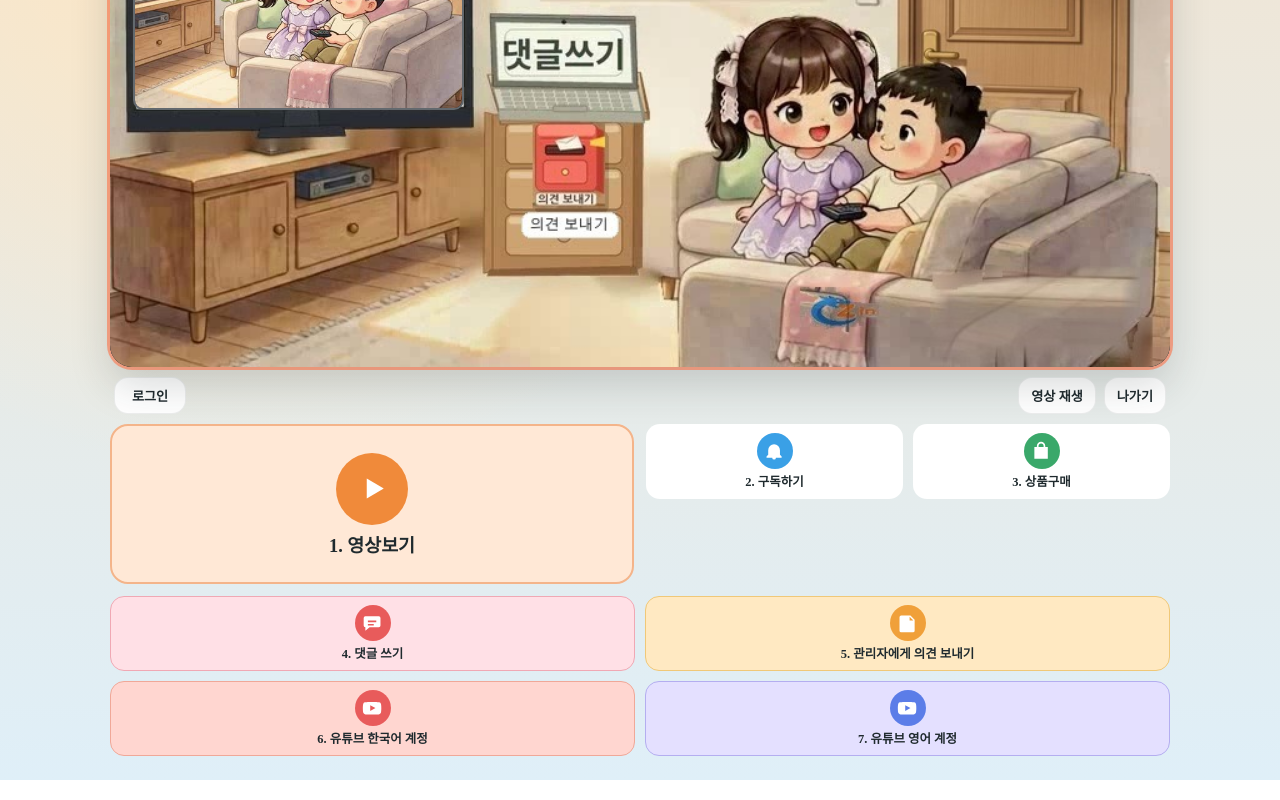
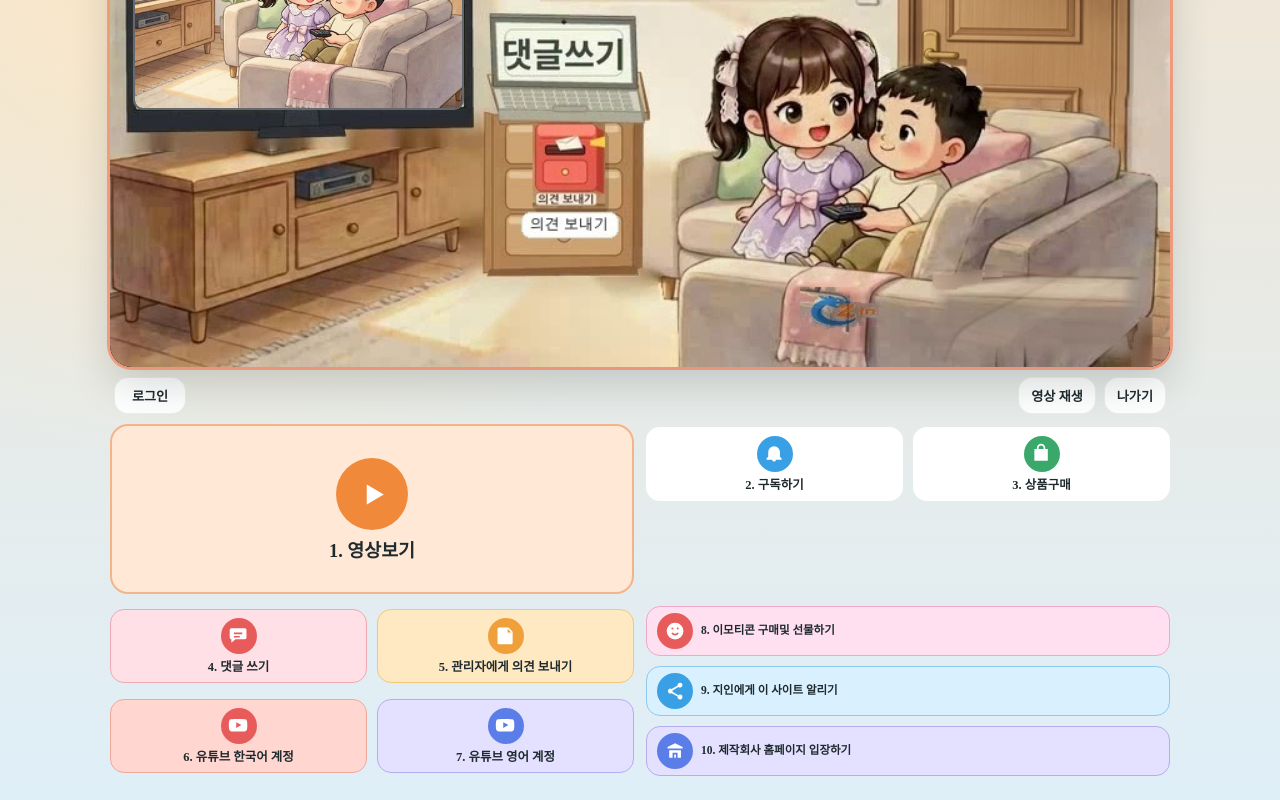
Before and after one commit to harryyoo59/bomkong, a Next.js app: page / in a window 1280 px wide. Shown: the part 251-1051 px from the top of the page. Built offline with nearby package versions, Linux system fonts and the light colour scheme; no server answers; the database is empty; grey boxes are pictures that could not be loaded.

Commit message:
feat: lobby fourth tile with emoticon, share, company
Stack three one-line actions; add emoticon stub behind guardian.

Co-authored-by: harryyoo59 <harryyoo59@users.noreply.github.com>

```diff
--- a/app/globals.css
+++ b/app/globals.css
@@ -2136,9 +2136,22 @@ label.form-row textarea {
   box-shadow: none;
 }
 
-/* 댓글·의견·유튜브 칸: 구독·상품 아래 가로로 길게 */
-.living-menu-grid > .menu-tile-more-cluster {
-  grid-column: 1 / -1;
+/* 로비 네 번째 칸: 이모티콘·알리기·제작회사 세 줄 */
+.menu-tile-invite-cluster {
+  grid-template-columns: 1fr;
+  grid-template-rows: 1fr 1fr 1fr;
+}
+
+.menu-tile-invite-cluster .menu-mini {
+  flex-direction: row;
+  justify-content: flex-start;
+  gap: 8px;
+  padding: 6px 10px;
+}
+
+.menu-tile-invite-cluster .menu-mini-label {
+  text-align: left;
+  font-size: clamp(0.58rem, 2.2vw, 0.72rem);
 }
 
 .menu-tile-label {
@@ -2250,6 +2263,21 @@ label.form-row textarea {
   border-color: #b4aef0;
 }
 
+.menu-mini-emoticon {
+  background: #ffe0f0;
+  border-color: #f0a8c8;
+}
+
+.menu-mini-share {
+  background: #d9f0ff;
+  border-color: #8ec8ef;
+}
+
+.menu-mini-company {
+  background: #e4e0ff;
+  border-color: #b4aef0;
+}
+
 .menu-mini.is-pending {
   opacity: 0.72;
   cursor: not-allowed;
--- a/components/LivingRoomHome.tsx
+++ b/components/LivingRoomHome.tsx
@@ -61,7 +61,7 @@ type TvScreenMedia =
 const DOOR_KNOCK_GAP_MS = 4000;
 const DOOR_KNOCKS_NEEDED = 5;
 
-export type LivingMenuId = "watch" | "subscribe" | "goods";
+export type LivingMenuId = "watch" | "subscribe" | "goods" | "emoticon";
 
 const MENUS: {
   id: LivingMenuId;
@@ -85,6 +85,12 @@ const MENUS: {
     id: "goods",
     label: "상품구매",
     href: "/goods",
+    needsGuardian: true,
+  },
+  {
+    id: "emoticon",
+    label: "이모티콘 구매및 선물하기",
+    href: "/emoticons",
     needsGuardian: true,
   },
 ];
@@ -156,6 +162,39 @@ function IconYoutube({ className }: { className?: string }) {
       <path
         fill="currentColor"
         d="M23 12.2s0-3.4-.4-5a2.9 2.9 0 0 0-2-2C18.8 4.7 12 4.7 12 4.7s-6.8 0-8.6.5a2.9 2.9 0 0 0-2 2c-.4 1.6-.4 5-.4 5s0 3.4.4 5a2.9 2.9 0 0 0 2 2c1.8.5 8.6.5 8.6.5s6.8 0 8.6-.5a2.9 2.9 0 0 0 2-2c.4-1.6.4-5 .4-5zM9.8 15.5v-7l6.2 3.5-6.2 3.5z"
+      />
+    </svg>
+  );
+}
+
+function IconEmoticon({ className }: { className?: string }) {
+  return (
+    <svg className={className} viewBox="0 0 24 24" aria-hidden="true">
+      <path
+        fill="currentColor"
+        d="M12 2a10 10 0 1 0 0 20 10 10 0 0 0 0-20zm-3.2 8.2a1.2 1.2 0 1 1 0-2.4 1.2 1.2 0 0 1 0 2.4zm6.4 0a1.2 1.2 0 1 1 0-2.4 1.2 1.2 0 0 1 0 2.4zM12 17.2a5 5 0 0 1-4.4-2.6l1.7-1a3.2 3.2 0 0 0 5.4 0l1.7 1A5 5 0 0 1 12 17.2z"
+      />
+    </svg>
+  );
+}
+
+function IconShare({ className }: { className?: string }) {
+  return (
+    <svg className={className} viewBox="0 0 24 24" aria-hidden="true">
+      <path
+        fill="currentColor"
+        d="M18 16.1a2.9 2.9 0 0 0-2 .8l-7.1-4.1a3 3 0 0 0 0-1.6L16 7.1a2.9 2.9 0 1 0-1-1.7L7.9 9.5a2.9 2.9 0 1 0 0 5l7.1 4.1a2.9 2.9 0 1 0 3-2.5z"
+      />
+    </svg>
+  );
+}
+
+function IconCompany({ className }: { className?: string }) {
+  return (
+    <svg className={className} viewBox="0 0 24 24" aria-hidden="true">
+      <path
+        fill="currentColor"
+        d="M12 2.6 3 7v2h18V7l-9-4.4zM5 11v9h4v-6h6v6h4v-9H5zm6 9v-4h2v4h-2z"
       />
     </svg>
   );
@@ -580,6 +619,29 @@ export function LivingRoomHome({
     }
   };
 
+  const shareSite = useCallback(async () => {
+    const url =
+      typeof window !== "undefined"
+        ? window.location.origin
+        : "https://www.bom-kong.com";
+    const title = "봄이콩이";
+    const text = "봄이콩이 사이트 구경해 보세요";
+    try {
+      if (typeof navigator !== "undefined" && navigator.share) {
+        await navigator.share({ title, text, url });
+        return;
+      }
+    } catch {
+      /* 공유 창을 닫은 경우 등 */
+    }
+    try {
+      await navigator.clipboard.writeText(url);
+      window.alert("주소를 복사했어요. 지인에게 붙여 넣어 주세요.");
+    } catch {
+      window.prompt("이 주소를 복사해 지인에게 보내 주세요", url);
+    }
+  }, []);
+
   const showPosterOnly = reduceMotion || !playing;
   const watchItem = progress ? getWatchItemById(progress.episodeId) : undefined;
   const resumeLabel = watchItem ? watchItem.title : null;
@@ -862,6 +924,44 @@ export function LivingRoomHome({
             <span className="menu-mini-label">7. 유튜브 영어 계정</span>
           </a>
         </div>
+
+        <div
+          className="menu-tile menu-tile-cluster menu-tile-invite-cluster"
+          role="group"
+          aria-label="이모티콘·알리기·제작회사"
+        >
+          <button
+            type="button"
+            className="menu-mini menu-mini-emoticon"
+            onClick={() => goFrame("emoticon")}
+          >
+            <TileIcon tone="pink" size="sm">
+              <IconEmoticon />
+            </TileIcon>
+            <span className="menu-mini-label">8. 이모티콘 구매및 선물하기</span>
+          </button>
+          <button
+            type="button"
+            className="menu-mini menu-mini-share"
+            onClick={() => void shareSite()}
+          >
+            <TileIcon tone="blue" size="sm">
+              <IconShare />
+            </TileIcon>
+            <span className="menu-mini-label">9. 지인에게 이 사이트 알리기</span>
+          </button>
+          <a
+            className="menu-mini menu-mini-company"
+            href={COMPANY_HOME}
+            target="_blank"
+            rel="noopener noreferrer"
+          >
+            <TileIcon tone="violet" size="sm">
+              <IconCompany />
+            </TileIcon>
+            <span className="menu-mini-label">10. 제작회사 홈페이지 입장하기</span>
+          </a>
+        </div>
       </nav>
 
       <GuardianGate
@@ -883,10 +983,11 @@ export function LivingRoomHome({
           아이 혼자 구독·구매로 넘어가지 않도록, 보호자가 확인한 뒤에만
           이어가요.
         </p>
-        {guardianFor === "goods" ? (
+        {guardianFor === "goods" || guardianFor === "emoticon" ? (
           <p className="muted tiny">
-            상품 화면에서도 결제가 없으면 상태만 보여 주고, 가짜 결제 완료는
-            없어요.
+            {guardianFor === "emoticon"
+              ? "이모티콘 구매·선물은 아직 준비 중일 수 있어요. 안내 화면으로만 가요. 가짜 결제 완료는 없어요."
+              : "상품 화면에서도 결제가 없으면 상태만 보여 주고, 가짜 결제 완료는 없어요."}
           </p>
         ) : (
           <p className="muted tiny">
```
Also changed, not shown: app/emoticons/page.tsx (added, +21 -0 lines).
